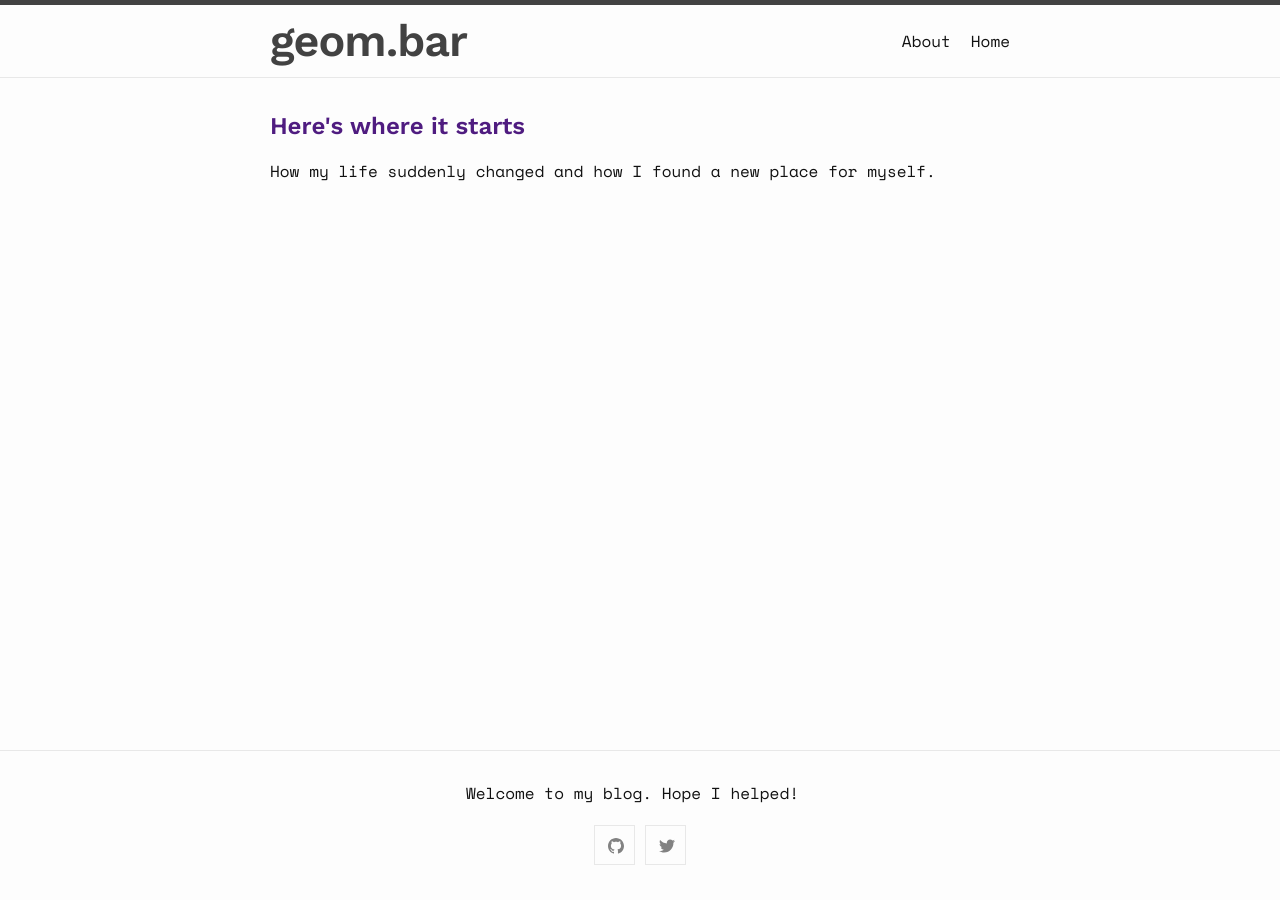
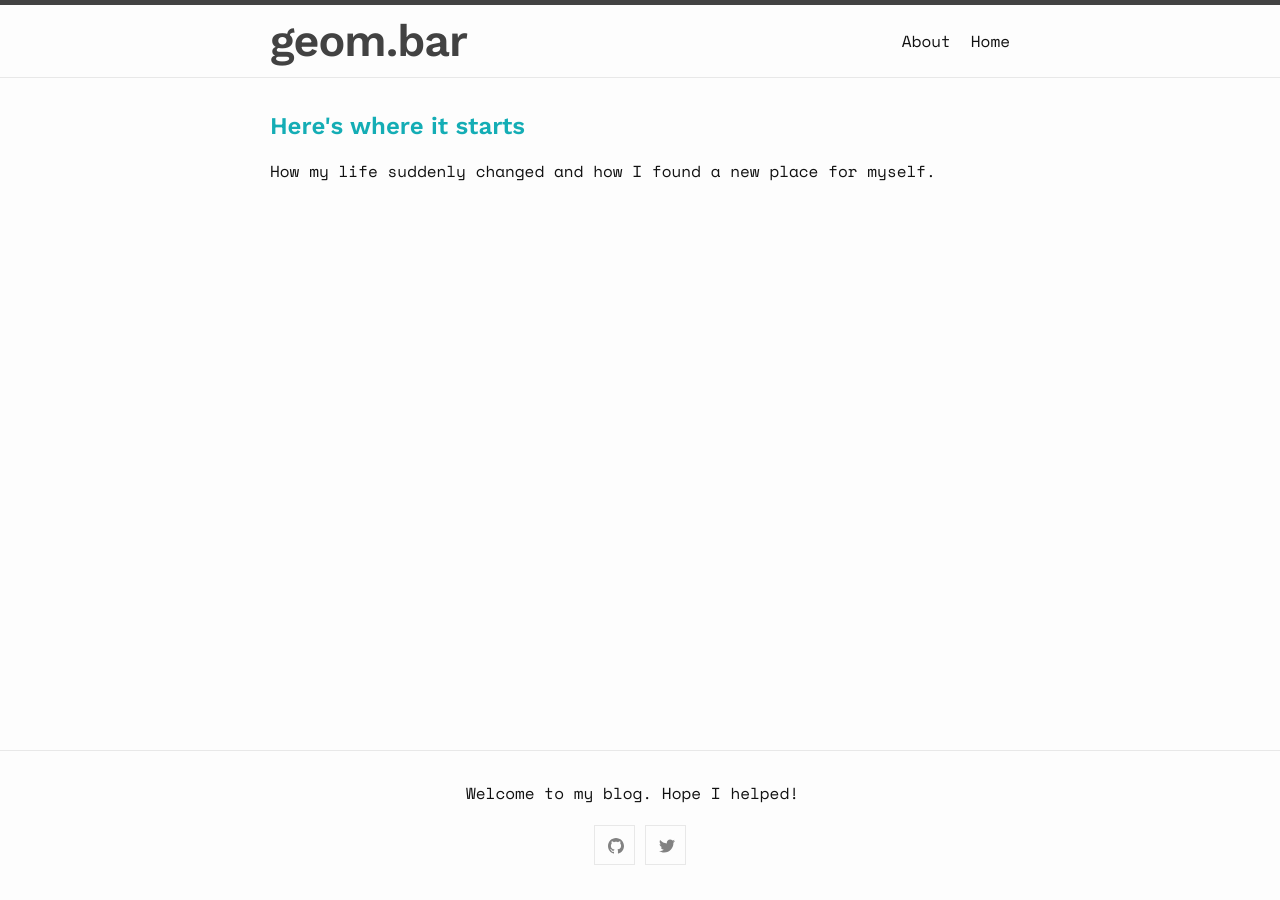
Before and after one commit to ziemek-bucko/blog, a Jekyll site: the page built from index.markdown, in a window 1280 px wide. Built offline with Jekyll 4.4.1, drawn with Linux system fonts in a browser that asks for light colours.

Commit message:
Update custom-variables.scss

```diff
--- a/_sass/minima/custom-variables.scss
+++ b/_sass/minima/custom-variables.scss
@@ -1,5 +1,5 @@
 // Placeholder to allow overriding predefined variables smoothly.
 $base-font-family: 'Space Mono', monospace;
 $header-font-family: 'Libre Baskerville', serif;
-$link-base-color: #4f1c80;
-$link-visited-color: #4f1c80;
+$link-base-color: #14adb5;
+$link-visited-color: #14adb5;
```
